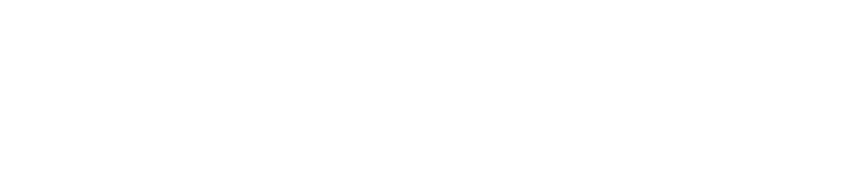
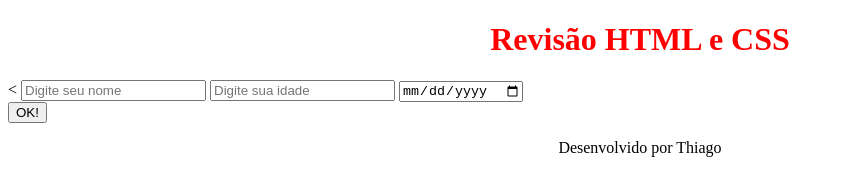
Before and after one commit to Raccoonvoor/programacao_web_ads, a plain HTML site: page index.html in a window 1280 px wide. Shown: the whole page, without its empty margins (0-844 px from the left). Drawn offline with Linux system fonts and the light colour scheme.

Commit message:
Alterações html css

```diff
--- a/index.html
+++ b/index.html
@@ -4,8 +4,18 @@
     <meta charset="UTF-8">
     <meta name="viewport" content="width=device-width, initial-scale=1.0">
     <title>Revisão HTML</title>
+    <link rel="stylesheet" href="style.css">
 </head>
 <body>
-
+    <h1 id="titulo">Revisão HTML e CSS</h1>
+    <div><
+        <input type="text" placeholder="Digite seu nome">
+        <input type="number" placeholder="Digite sua idade">
+        <input type="date">
+    </div>
+    <button>OK!</button>
+    <footer>
+        <p class="texto-paragrafo">Desenvolvido por Thiago</p>
+    </footer>
 </body>
 </html>
--- /dev/null
+++ b/style.css
@@ -0,0 +1,8 @@
+#titulo {
+    color: red;
+    text-align: center;
+}
+
+.texto-paragrafo{
+    text-align: center;
+}
```
